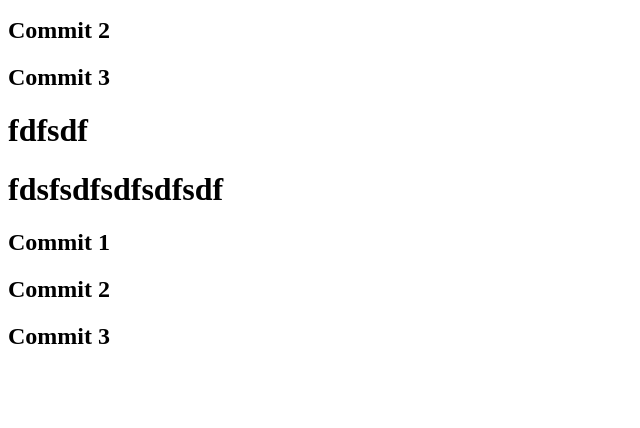
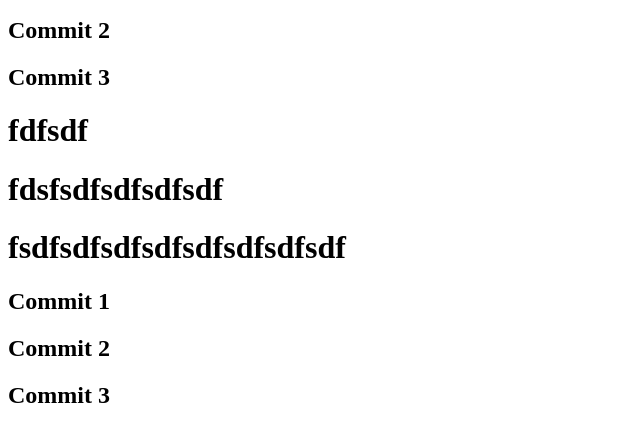
Before and after one commit to thokongtuk/gitUse, a plain HTML site: page index.html in a window 1280 px wide. Shown: the part 775-1203 px from the top of the page, without its empty margins (0-640 px from the left). Before the commit the page ends 1145 px from the top, so only its background shows below. Drawn offline with Linux system fonts and the light colour scheme.

Commit message:
summaryC1-C3

```diff
--- a/index.html
+++ b/index.html
@@ -25,6 +25,7 @@
     <h2>Commit 3</h2>
     <h1>fdfsdf</h1>
     <h1>fdsfsdfsdfsdfsdf</h1>
+    <h1>fsdfsdfsdfsdfsdfsdfsdfsdf</h1>
     <h2>Commit 1</h2>
     <h2>Commit 2</h2>
     <h2>Commit 3</h2>
```
